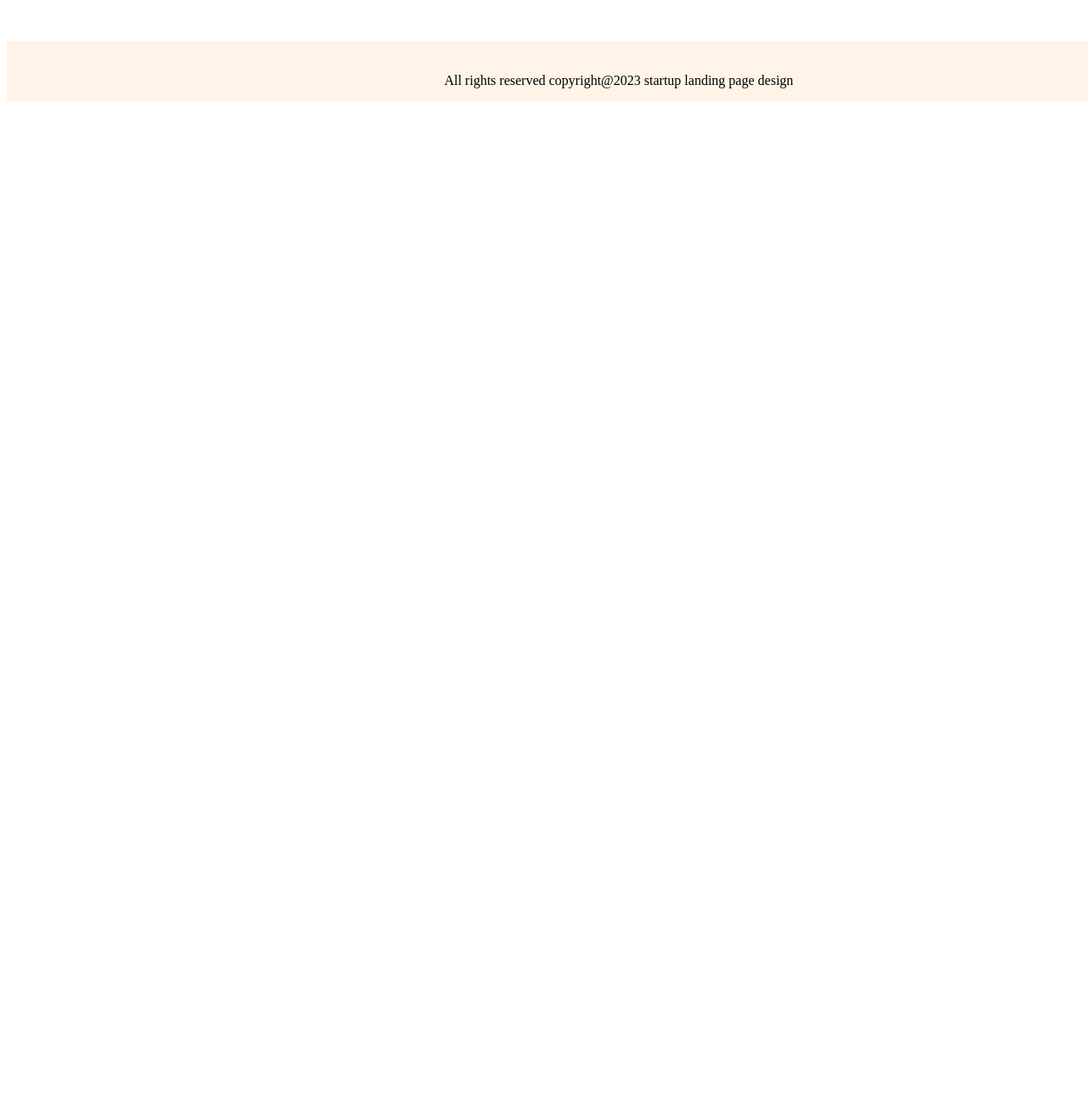
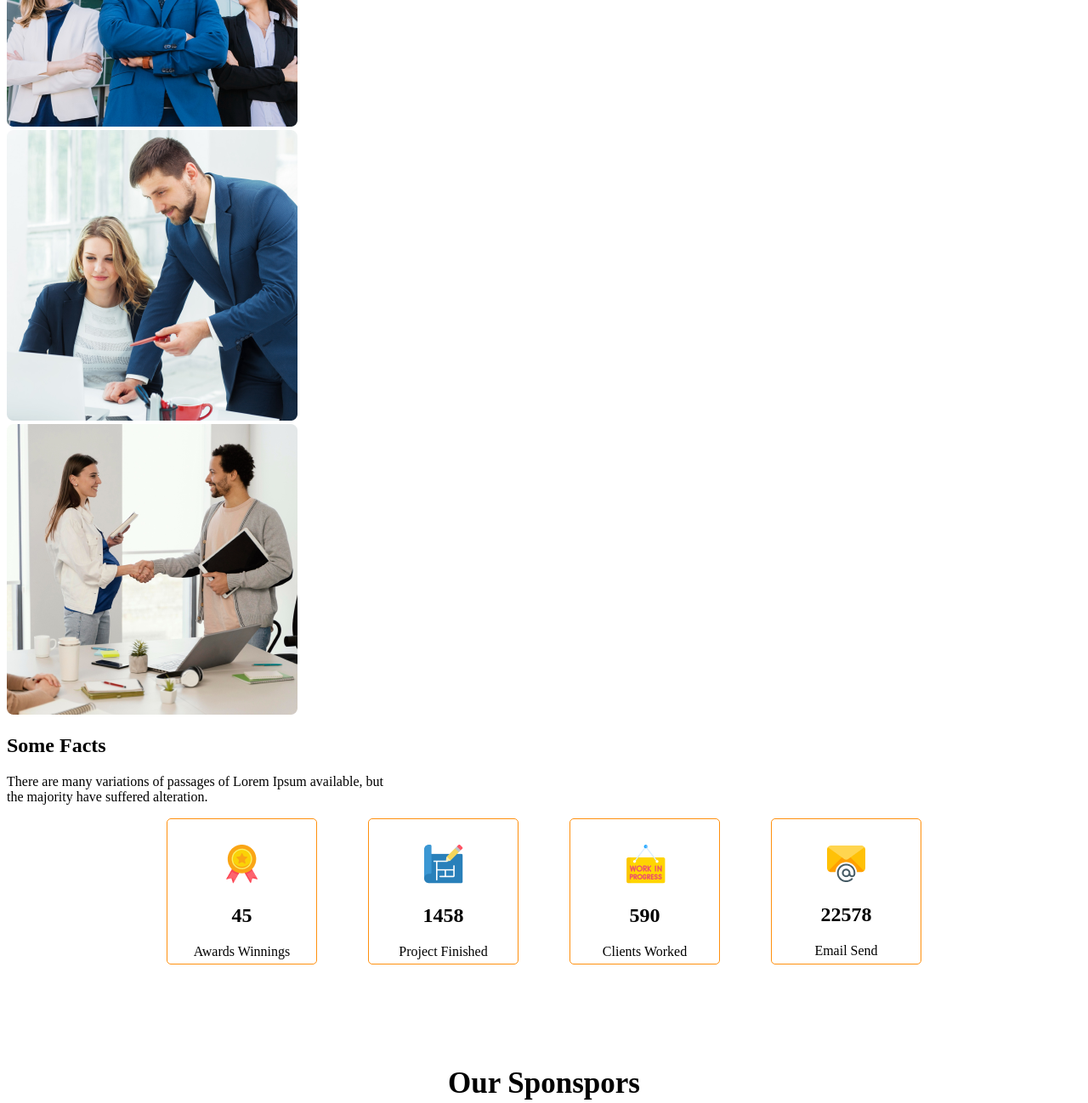
Before and after one commit to Morshed7/g3-assignment-2, a plain HTML site: page index.html in a window 1280 px wide. Shown: the part 1500-2798 px from the top of the page at 85% size. Before the commit the page ends 1628 px from the top, so only its background shows below. Drawn offline with Linux system fonts and the light colour scheme.

Commit message:
our features added

```diff
--- a/index.html
+++ b/index.html
@@ -31,24 +31,68 @@
         <button class="btn_primari">Explore More</button>
     </div>
     <div class="brand_new_image">
-        <img src="images/team2.png" alt="">
+        <img src="images/banner.png" alt="">
     </div>
    </section>
+
+   <!-------Images of Our Features--------->
+   <section>
+    <div class="container our_features">
+        <div class="images_features">
+            <img src="images/team1.png" alt="">
+            <img src="images/team2.png" alt="">
+            <img src="images/team3.png" alt="">
+            <img src="images/team4.png" alt="">
+        </div>
+        <div class="text_features">
+            <h2>Quick list of Our <br> <span>Features</span></h2>
+            <p>There are many variations of passages of Lorem Ipsum available, but the majority have suffered alteration in some form, by injected humour, or randomised words which don't look even</p>
+            <button class="btn_primari">Explore More</button>
+        </div>
+    </div>
+   </section>
+
+
+
+
    <!---------Some Facts section------------>
-   <Section>
+   <Section class="facts_section">
     <div class="container">
-        <div class="some_fect_text">
+        <div class="some_fects_text">
             <h2>Some Facts</h2>
             <p>There are many variations of passages of Lorem Ipsum available, but <br> the majority have suffered alteration.</p>
         </div>
+        <div class="some_facts">
         <div class="some_facts_box">
-                <div>
-                    <img src="images/icons/customers.png" alt="">
-                    <h2>54</h2>
-                    <span>Awarding Winning</span>
-                </div>
+           <div class="icon_box">
+            <div><img src="images/icons/ribon.png" alt=""></div>
+            <div><h2>45</h2></div>
+            <div><p>Awards Winnings</p></div>
+          </div>
+        </div>
+        <div class="some_facts_box">
+           <div class="icon_box">
+            <div><img src="images/icons/projects.png" alt=""></div>
+            <div><h2>1458</h2></div>
+            <div><p>Project Finished</p></div>
+          </div>
+        </div>
+        <div class="some_facts_box">
+           <div class="icon_box">
+            <div><img src="images/icons/customers.png" alt=""></div>
+            <div><h2>590</h2></div>
+            <div><p>Clients Worked</p></div>
+          </div>
+        </div>
+        <div class="some_facts_box">
+           <div class="icon_box">
+            <div><img src="images/icons/email.png" alt=""></div>
+            <div><h2>22578</h2></div>
+            <div><p>Email Send</p></div>
+          </div>
         </div>
     </div>
+</div>
    </Section>
 
 
--- a/style.css
+++ b/style.css
@@ -14,12 +14,18 @@
 .header{
     display: flex;
     justify-content: space-between;
+     width: 90%;
+
+}
 
 
+
+
+.logo{
+      margin-left: 210px;
+      font-size: 35px;
 }
-.logo{
-    font-size: 45px;
-}
+
 .nav{
 
 }
@@ -35,14 +41,15 @@
 
  .brand_new{
     text-align: center;
+
  }
  .brand_new_heading{
-    font-size: 64px;
+    font-size: 50px;
     margin-bottom: 10px;
  }
  .brand_new_description{
     padding: 15px;
-    font-size: 18px;
+    font-size: 16px;
     line-height: 20px;
  }
 .btn_primari{
@@ -61,19 +68,65 @@
     margin-right: auto;
     width: 50%;
     margin-top: 20px;
+    padding-bottom: 25px;
+}
+/*-------------Features styles---------------*/
+.our_features{
+    display: flex;
+
 }
 
 
-/* ------------Our Sponspors section-------- */
+
+
+
+/*----------Some Facts Style----------------- */
+.facts_section{
+    margin-bottom: 120px;
+}
+.some_facts{
+    display: flex;
+    justify-content: center;
+    gap: 60px;
+}
+    .some_fects_text{
+
+    }
+    .some_facts_box{
+        border: 1px solid #FF900E;
+        border-radius: 5px;
+        width: 175px;
+        height: 170px;
+        text-align: center;
+
+    }
+    .some_facts_box img{
+        padding-top: 30px;
+        padding-bottom: 0;
+
+    }
+
+    .some_facts_heading{
+        font-size: 30px;
+        padding-top: 30px;
+    }
+.icon_box{
+    display: grid;
+    display: inline;
+
+}
+
+
+/* ------------Our Sponspors section styles-------- */
 .sponspors_text{
     text-align: center;
 }
  .sponspors_heading{
     font-size: 35px;
-    margin-bottom: 10px;
+    margin-bottom: -8px;
  }
 .sponspors_description{
-    font-size: 18px;
+    font-size: 16px;
     line-height: 20px;
     padding: 25px;
 }
@@ -84,6 +137,8 @@
     gap: 80px;
     margin-bottom: 60px;
 }
+
+
 
 
 /* Footer Section */
```
